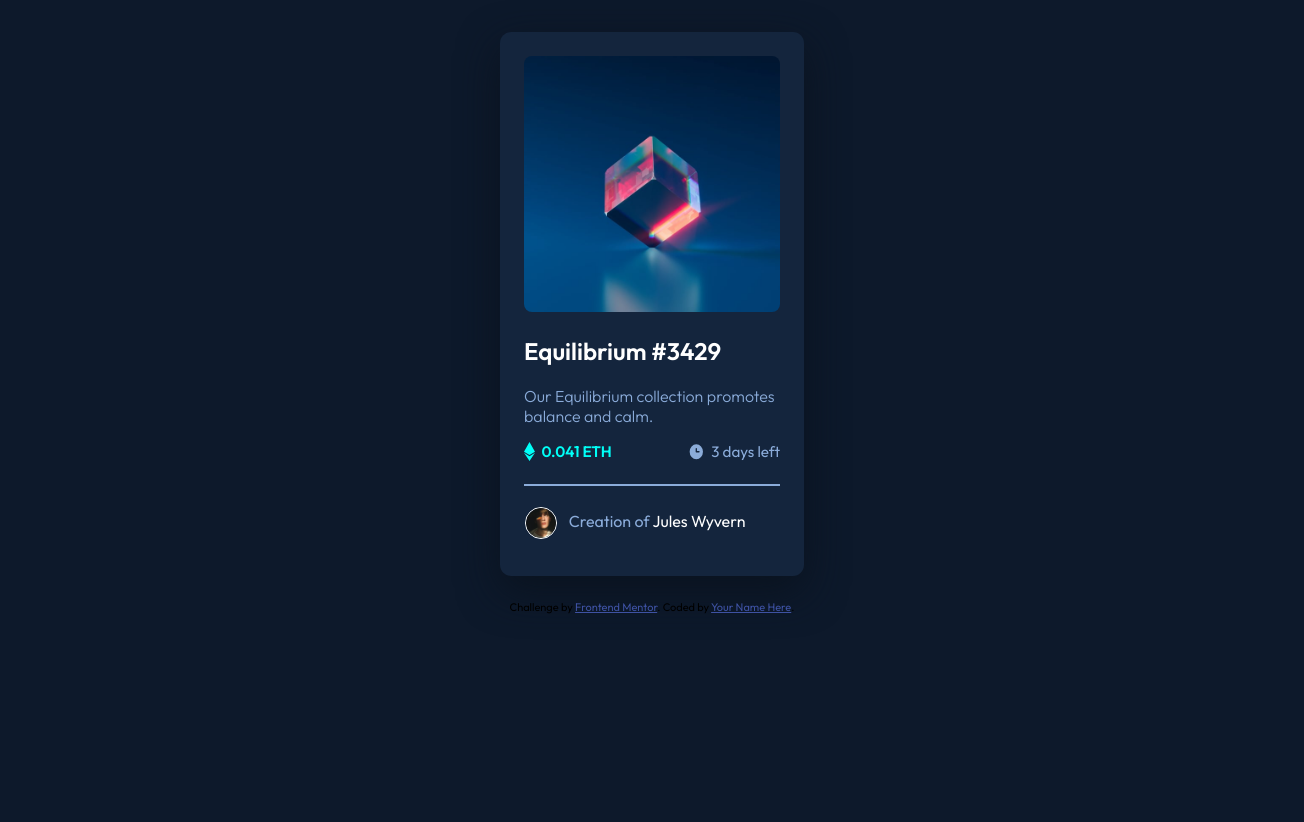
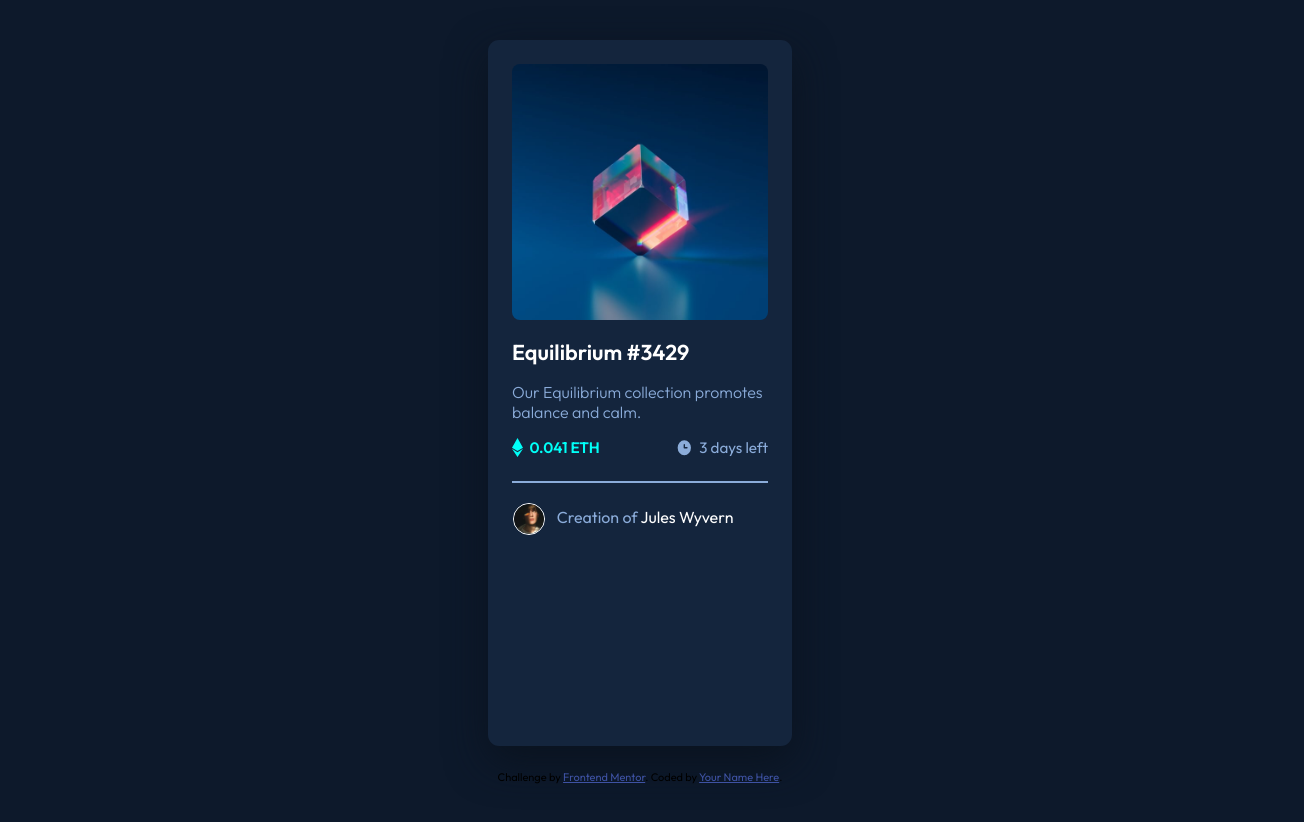
Before and after one commit to ch4r4j4/8NFT-PreviewCard, a website: page index.html in a window 1280 px wide. Shown: the whole page, 1304 px wide, since content can reach past the window. Drawn offline with Linux system fonts and the light colour scheme.

Commit message:
retire elements without use

```diff
--- a/SASS/_components.scss
+++ b/SASS/_components.scss
@@ -5,7 +5,8 @@ $white-text: hsl(0 0% 100%);
 $breakpint-mobile: 576px;
 
 .division{
-    border: 1px solid $color-softblue !important;
+    border: none !important;
+    border: 0.5px solid $color-softblue !important;
 }
 .cube-image{
     width: 100%;
@@ -19,7 +20,7 @@ $breakpint-mobile: 576px;
 }
 .main{
     width: 16rem;
-    height: auto;
+    box-sizing: content-box !important;
     background: hsl(216, 50%, 16%);
     margin-top: 2rem;
     border-radius: 0.7rem;
@@ -30,6 +31,7 @@ $breakpint-mobile: 576px;
 }
 .title{
     color: $white-text;
+    font-size: 1.35rem;
 }
 .paragraph{
     color: $color-softblue;
--- a/SASS/_globals.scss
+++ b/SASS/_globals.scss
@@ -3,6 +3,5 @@
 body{
     height: 100vh;
     background: hsl(217, 54%, 11%) no-repeat fixed;
-    padding-top: 50px;
     font-family: 'Outfit', sans-serif;
 }
--- a/index.html
+++ b/index.html
@@ -15,8 +15,8 @@
     .attribution a { color: hsl(228, 45%, 44%); }
   </style>
 </head>
-<body class="container-fluid col-md py-0">
-  <article class="main mx-auto col-md p-4 ">
+<body class="container-fluid col-md p-0 d-flex flex-column justify-content-center align-items-center">
+  <div class="main col-md p-4 ">
     <div class="img-fluid">
       <img class="cube-image" src="./images/image-equilibrium.jpg" alt="image principal">
     </div>
@@ -33,13 +33,10 @@
         <h4 class="name col m-0">Creation of <span>Jules Wyvern</span></h4>
       </div>
     </div>
-  </article>
+  </div>
   <div class="attribution my-4">
     Challenge by <a href="https://www.frontendmentor.io?ref=challenge" target="_blank">Frontend Mentor</a>.
     Coded by <a href="#">Your Name Here</a>.
   </div>
 </body>
 </html>
-
-<!--shortcuts-->
-<!---ya est ainstalado ahor averiguar como hacerlo con bootstrap-->
```
Also changed, not shown: style.css, 1 other file.
